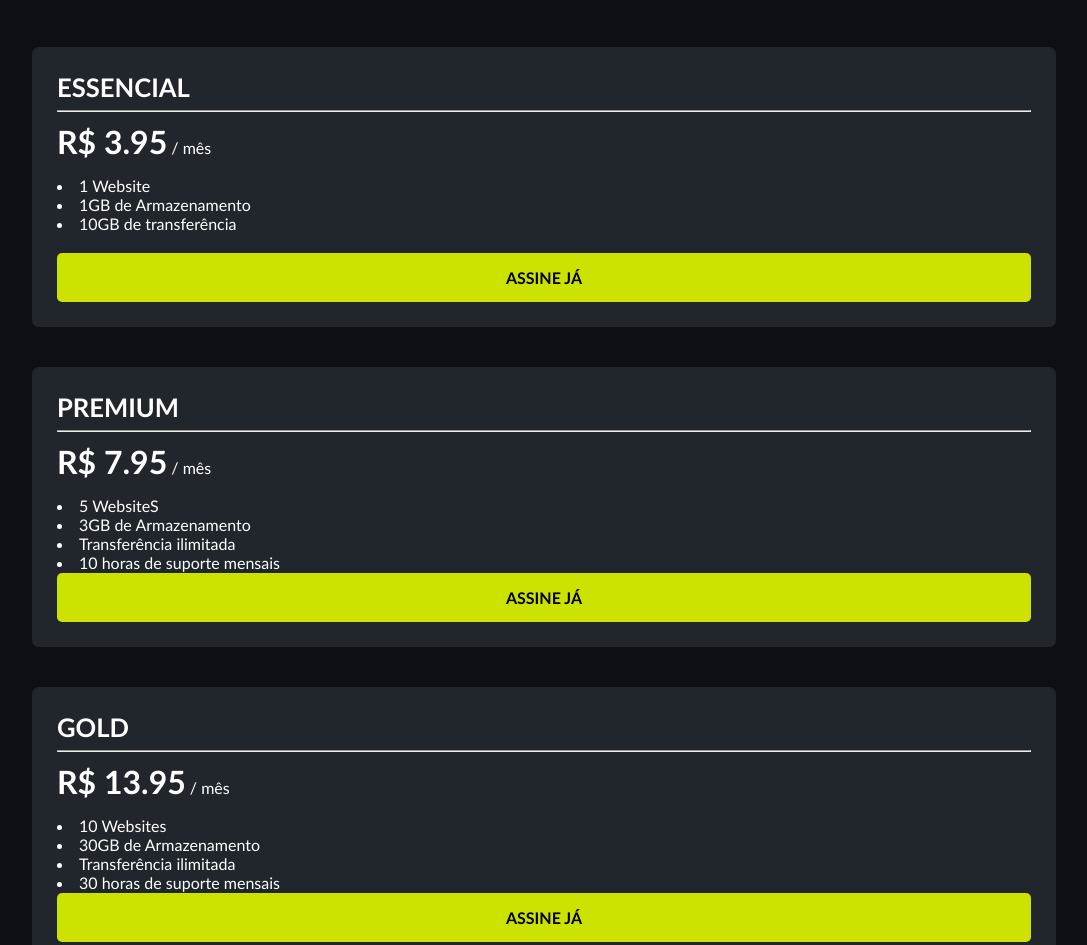
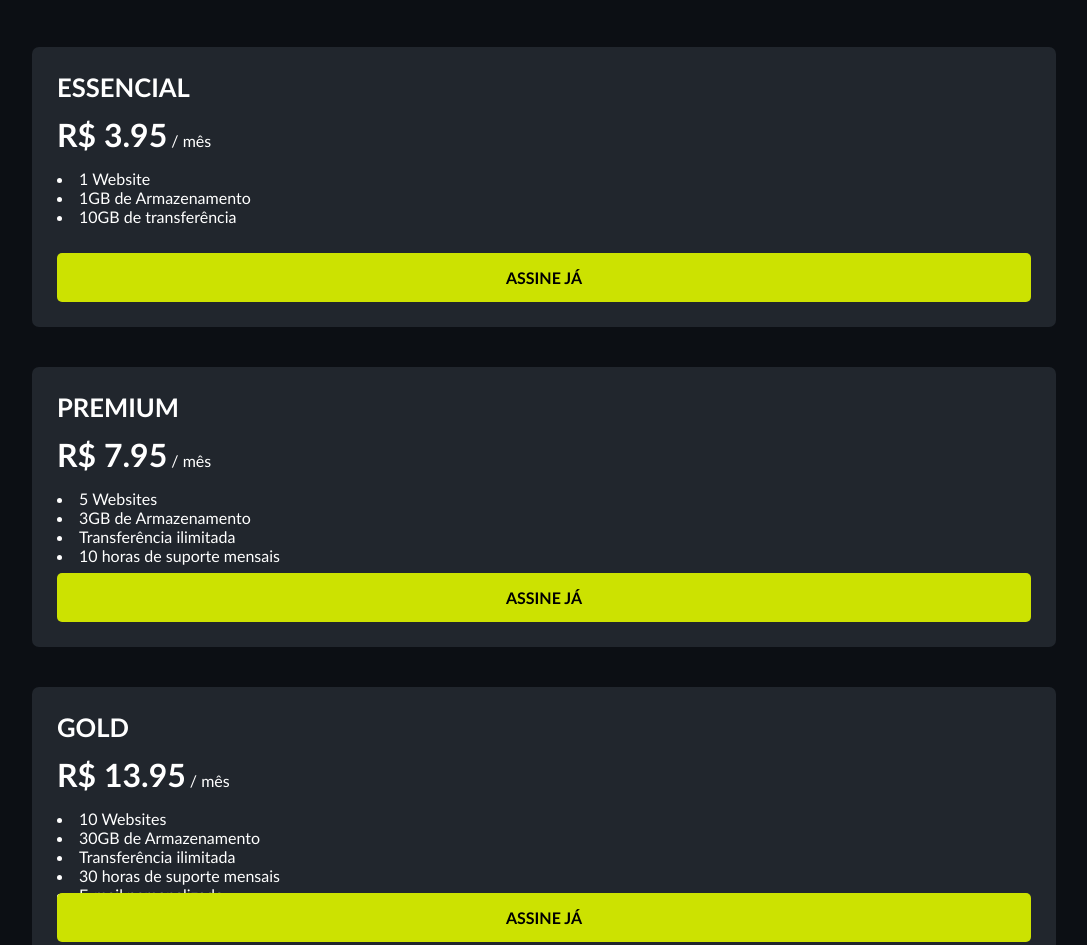
Before and after one commit to Guiiwoo/projeto-planosweb, a plain HTML site: page index.html in a window 1280 px wide. Shown: the part 272-1217 px from the top of the page, without its empty margins (96-1183 px from the left). Drawn offline with Linux system fonts and the light colour scheme.

Commit message:
att index

```diff
--- a/index.html
+++ b/index.html
@@ -26,7 +26,6 @@
                 <div>
                     <div class="div1">
                         <h2>ESSENCIAL</h2>
-                        <hr>
                         <p><strong>R$ 3.95</strong> / mês</p>
                         <ul>
                             <li>1 Website</li>
@@ -42,10 +41,9 @@
                 <div>
                     <div class="div1">
                         <h2>PREMIUM</h2>
-                        <hr>
                         <p><strong>R$ 7.95</strong> / mês</p>
                         <ul>
-                            <li>5 WebsiteS</li>
+                            <li>5 Websites</li>
                             <li>3GB de Armazenamento</li>
                             <li>Transferência ilimitada</li>
                             <li>10 horas de suporte mensais</li>
@@ -59,7 +57,6 @@
                 <div>
                     <div class="div1">
                         <h2>GOLD</h2>
-                        <hr>
                         <p><strong>R$ 13.95</strong> / mês</p>
                         <ul>
                             <li>10 Websites</li>
```
